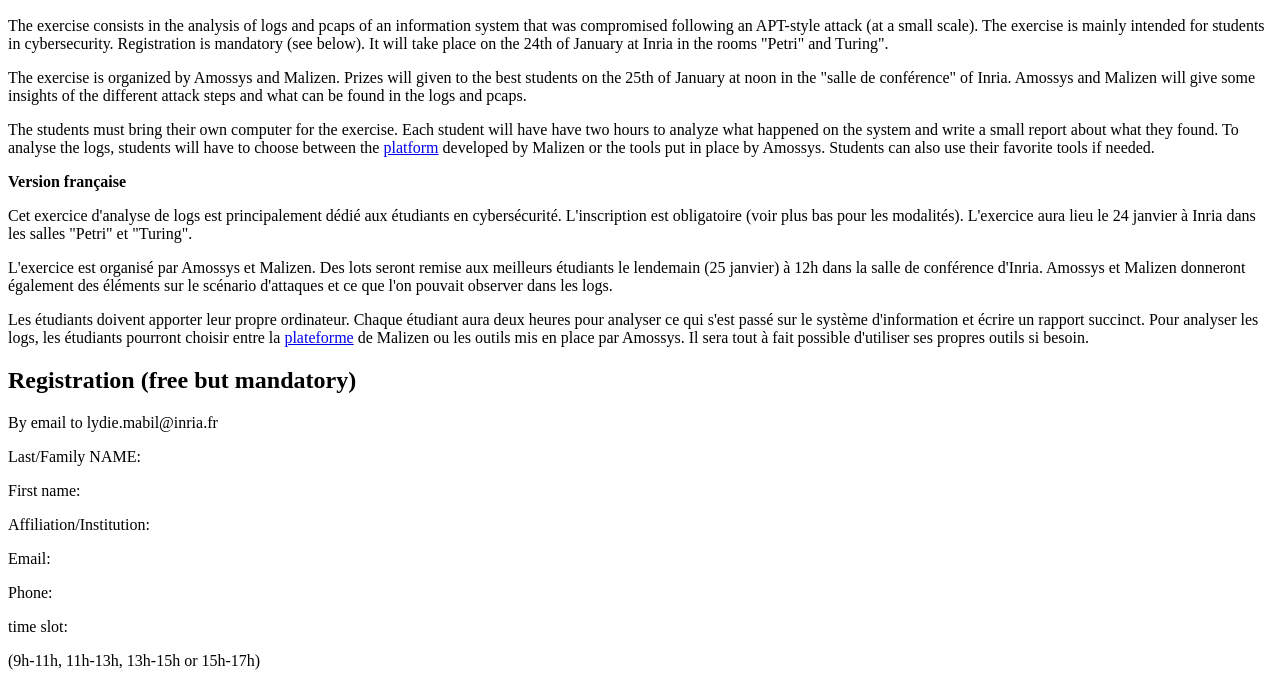
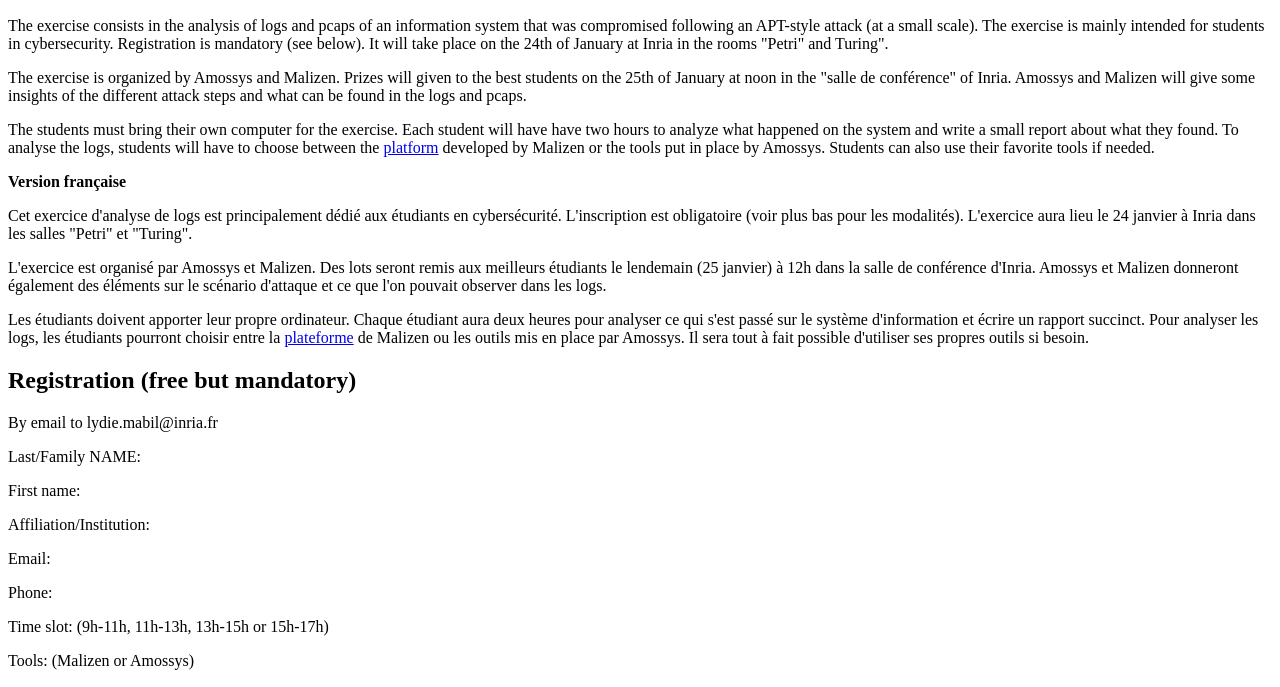
Before and after one commit to supsec-winter-workshop/supsec-winter-workshop, a plain HTML site: page exercise.html in a window 1280 px wide. Shown: the part 110-797 px from the top of the page. Drawn offline with Linux system fonts and the light colour scheme; a script that the page names is missing.

Commit message:
corrections exerice

```diff
--- a/exercise.html
+++ b/exercise.html
@@ -20,7 +20,7 @@
 
       <p>Cet exercice d'analyse de logs est principalement dédié aux étudiants en cybersécurité. L'inscription est obligatoire (voir plus bas pour les modalités). L'exercice aura lieu le 24 janvier à Inria dans les salles "Petri" et "Turing".</p>
 
-      <p>L'exercice est organisé par Amossys et Malizen. Des lots seront remise aux meilleurs étudiants le lendemain (25 janvier) à 12h dans la salle de conférence d'Inria. Amossys et Malizen donneront également des éléments sur le scénario d'attaques et ce que l'on pouvait observer dans les logs.</p>
+      <p>L'exercice est organisé par Amossys et Malizen. Des lots seront remis aux meilleurs étudiants le lendemain (25 janvier) à 12h dans la salle de conférence d'Inria. Amossys et Malizen donneront également des éléments sur le scénario d'attaque et ce que l'on pouvait observer dans les logs.</p>
 
       <p>Les étudiants doivent apporter leur propre ordinateur. Chaque étudiant aura deux heures pour analyser ce qui s'est passé sur le système d'information et écrire un rapport succinct. Pour analyser les logs, les étudiants pourront choisir entre la <a href="https://www.malizen.com">plateforme</a> de Malizen ou les outils mis en place par Amossys. Il sera tout à fait possible d'utiliser ses propres outils si besoin.</p>
 
@@ -39,9 +39,9 @@
 
 <p>Phone:</p>
 
-<p>time slot:</p> (9h-11h, 11h-13h, 13h-15h or 15h-17h)
+<p>Time slot: (9h-11h, 11h-13h, 13h-15h or 15h-17h)</p>
 
-<p></p>
+<p>Tools: (Malizen or Amossys)</p>
 
 <p>Free comments:</p>
 
```
